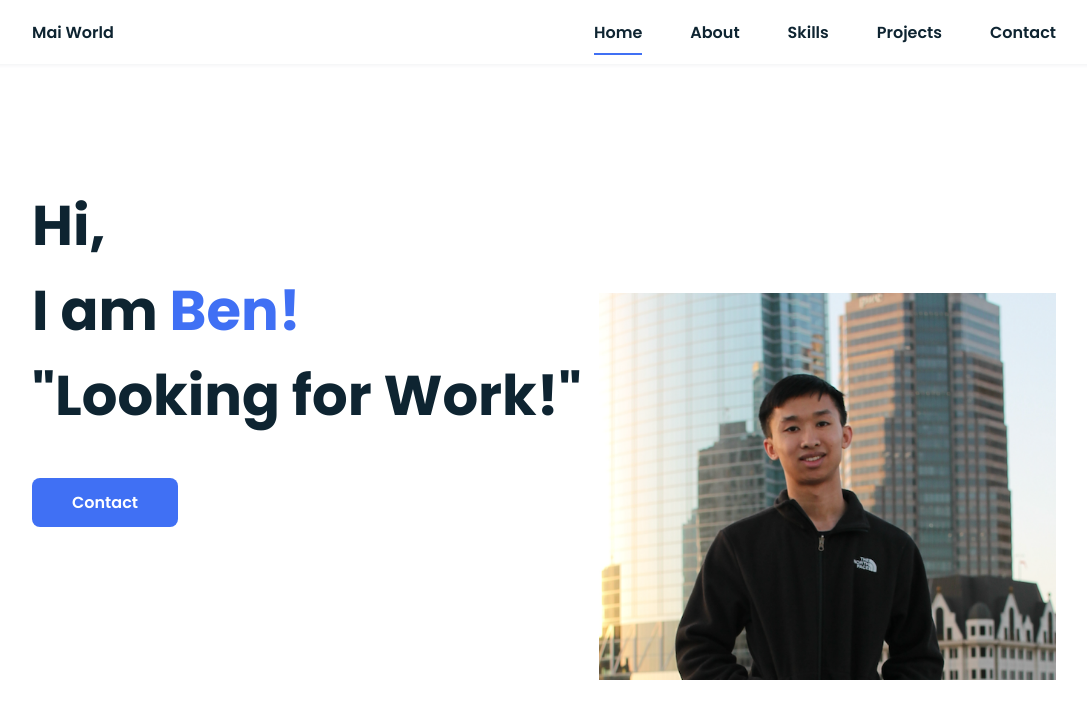
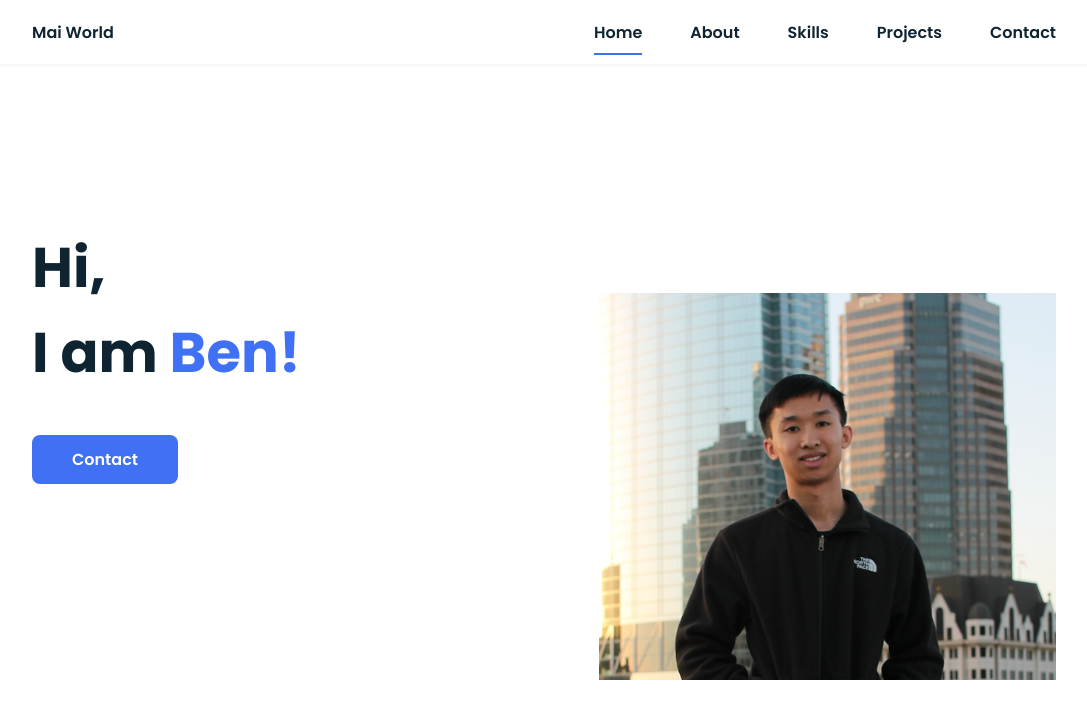
Before and after one commit to benmai22/MaiWorld, a plain HTML site: page index.html in a window 1280 px wide. Shown: the top 707 px of the page, without its empty margins (96-1183 px from the left). Drawn offline with nearby package versions, Linux system fonts and the light colour scheme.

Commit message:
Update index.html

```diff
--- a/index.html
+++ b/index.html
@@ -39,7 +39,7 @@
             <!--===== HOME =====-->
             <section class="home bd-grid" id="home">
                 <div class="home__data">
-                    <h1 class="home__title">Hi,<br>I am<span class="home__title-color"> Ben!</span><br>"Looking for Work!"</h1>
+                    <h1 class="home__title">Hi,<br>I am<span class="home__title-color"> Ben!</span><br></h1>
 
                     <a href="#" class="button">Contact</a>
                 </div>
```
